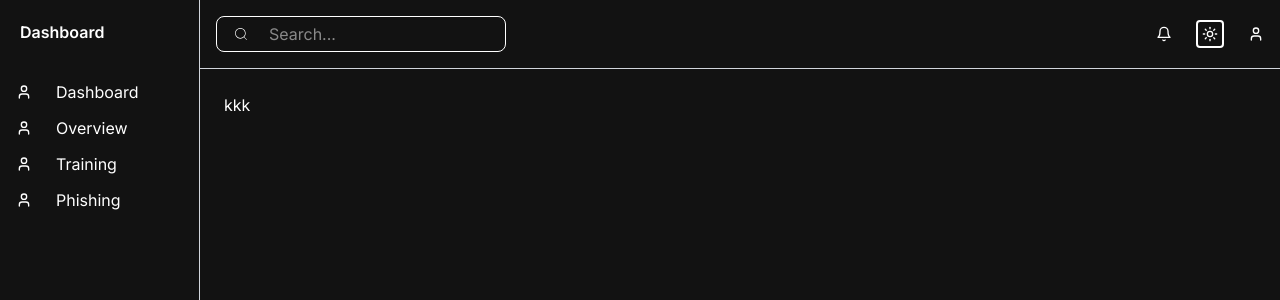
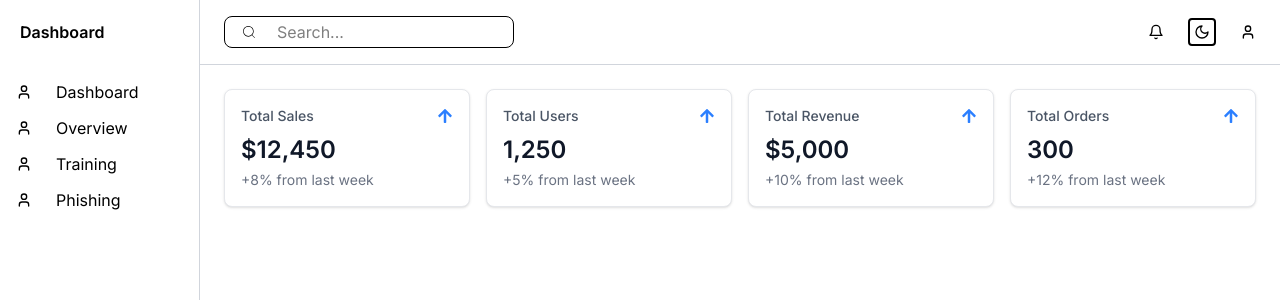
Before and after one commit to karmilan/app-dev-dashboard, a Next.js app: page / in a window 1280 px wide. Shown: the top 300 px of the page. Built offline with nearby package versions, Linux system fonts and the light colour scheme.

Commit message:
Add DashboardTopContent and Card components; update Topbar and SearchBar styles

```diff
--- a/src/app/globals.css
+++ b/src/app/globals.css
@@ -1,4 +1,5 @@
 @import "tailwindcss";
+@custom-variant dark (&:where(.dark, .dark *));
 
 /* :root {
   --background: #ffffff;
--- a/src/app/page.tsx
+++ b/src/app/page.tsx
@@ -1,5 +1,11 @@
+import DashboardTopContent from "@/components/DashboardTopContent";
+
 const page = () => {
-  return <div>kkk</div>;
+  return (
+    <div>
+      <DashboardTopContent />
+    </div>
+  );
 };
 
 export default page;
--- /dev/null
+++ b/src/components/DashboardTopContent.tsx
@@ -0,0 +1,35 @@
+import { FaArrowUp } from "react-icons/fa";
+import Card from "./ui/Card";
+
+const DashboardTopContent = () => {
+  return (
+    <div className="grid grid-cols-1 md:grid-cols-4 gap-4">
+      <Card
+        title="Total Sales"
+        value="$12,450"
+        icon={<FaArrowUp />}
+        description="+8% from last week"
+      />
+      <Card
+        title="Total Users"
+        value="1,250"
+        icon={<FaArrowUp />}
+        description="+5% from last week"
+      />
+      <Card
+        title="Total Revenue"
+        value="$5,000"
+        icon={<FaArrowUp />}
+        description="+10% from last week"
+      />
+      <Card
+        title="Total Orders"
+        value="300"
+        icon={<FaArrowUp />}
+        description="+12% from last week"
+      />
+    </div>
+  );
+};
+
+export default DashboardTopContent;
--- a/src/components/Topbar.tsx
+++ b/src/components/Topbar.tsx
@@ -6,7 +6,7 @@ import ThemeToggle from "./ui/ThemeToggle";
 
 const Topbar = () => {
   return (
-    <header className="flex justify-between p-4 border-b border-gray-300">
+    <header className="flex justify-between px-6 py-4 border-b border-gray-300 ">
       <SearchBar />
       <div className="flex items-center space-x-6">
         <LuBell className="w-4 h-4" />
--- /dev/null
+++ b/src/components/ui/Card.tsx
@@ -0,0 +1,46 @@
+type CardProps = {
+  title: string;
+  icon?: React.ReactNode;
+  value?: string | number;
+  description?: string;
+  footer?: React.ReactNode;
+};
+
+const Card: React.FC<CardProps> = ({
+  title,
+  icon,
+  value,
+  description,
+  footer,
+}) => {
+  return (
+    <div className="bg-white dark:bg-slate-800 border border-gray-200 dark:border-slate-700 rounded-lg shadow-sm p-4 transition hover:shadow-md">
+      {/* Header Row */}
+      <div className="flex items-center justify-between mb-2">
+        <h2 className="text-sm font-medium text-gray-600 dark:text-slate-400">
+          {title}
+        </h2>
+        {icon && <div className="text-blue-500 dark:text-blue-400">{icon}</div>}
+      </div>
+
+      {/* Value or Content */}
+      {value && (
+        <div className="text-2xl font-semibold text-gray-900 dark:text-slate-100 mb-1">
+          {value}
+        </div>
+      )}
+
+      {/* Optional Description */}
+      {description && (
+        <p className="text-sm text-gray-500 dark:text-slate-400">
+          {description}
+        </p>
+      )}
+
+      {/* Optional Footer */}
+      {footer && <div className="mt-4">{footer}</div>}
+    </div>
+  );
+};
+
+export default Card;
--- a/src/components/ui/SearchBar.tsx
+++ b/src/components/ui/SearchBar.tsx
@@ -2,14 +2,14 @@ import { CiSearch } from "react-icons/ci";
 
 const SearchBar = () => {
   return (
-    <div className="flex justify-center items-center border rounded-lg px-4 h-9">
+    <div className="flex justify-center items-center border rounded-lg px-4 h-8 ">
       {/* <div className="relative"> */}
       <div className="">
         <CiSearch />
       </div>
       <input
         type="text"
-        className="h-9 w-60 pr-8 pl-5 rounded focus:shadow-none focus:outline-none"
+        className="h-7 w-60 pr-8 pl-5 rounded focus:shadow-none focus:outline-none"
         placeholder="Search..."
       />
 
--- a/src/context/ThemeProvider.tsx
+++ b/src/context/ThemeProvider.tsx
@@ -5,7 +5,8 @@ const ThemeProvider = ({ children }: { children: React.ReactNode }) => {
     <NextThemeProvider
       attribute="class"
       enableSystem={true}
-      defaultTheme="dark"
+      // defaultTheme="dark"
+      defaultTheme="system"
     >
       {children}
     </NextThemeProvider>
```
